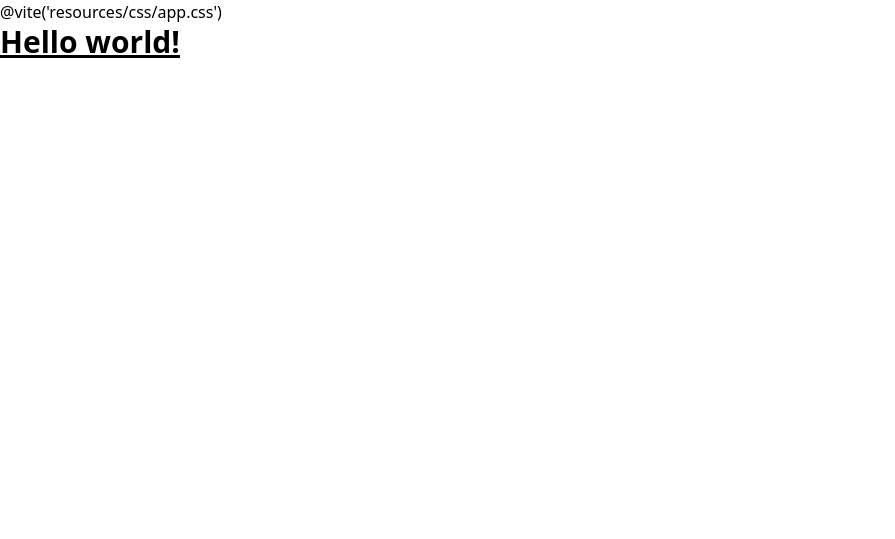
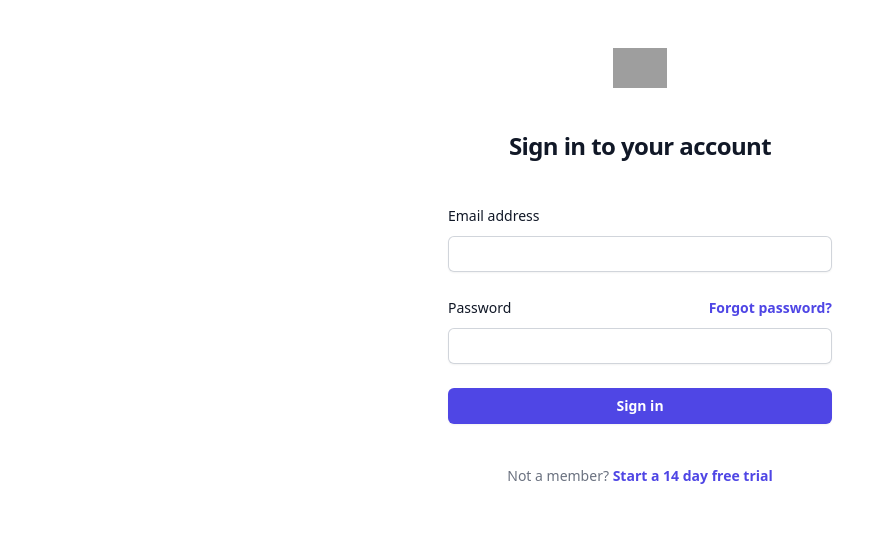
Before and after one commit to ChandraTERA/RencanaGit, a plain HTML site: page index.html in a window 1280 px wide. Shown: the whole page, without its empty margins (0-895 px from the left). Drawn offline with nearby package versions, Linux system fonts and the light colour scheme; grey boxes are pictures that could not be loaded.

Commit message:
Membuat file index dengan menggunakan tailwindcss

````diff
--- a/index.html
+++ b/index.html
@@ -3,13 +3,74 @@
 <head>
   <meta charset="UTF-8">
   <meta name="viewport" content="width=device-width, initial-scale=1.0">
-  @vite('resources/css/app.css')
-  <link rel="stylesheet" href="output.css" type="text/css">
+  <!-- @vite('css/app.css') -->
+  <link rel="stylesheet" href="./css/output.css" type="text/css">
+  <link href="./output.css" rel="stylesheet">
   <script src="https://cdn.tailwindcss.com"></script>
 </head>
 <body>
-  <h1 class="text-3xl font-bold underline">
-    Hello world!
-  </h1>
+
+  <!--
+  This example requires some changes to your config:
+
+  ```
+  // tailwind.config.js
+  module.exports = {
+    // ...
+    plugins: [
+      // ...
+      require('@tailwindcss/forms'),
+    ],
+  }
+  ```
+-->
+<!--
+  This example requires updating your template:
+
+  ```
+  <html class="h-full bg-white">
+  <body class="h-full">
+  ```
+-->
+<div class="flex min-h-full flex-col justify-center px-6 py-12 lg:px-8">
+  <div class="sm:mx-auto sm:w-full sm:max-w-sm">
+    <img class="mx-auto h-10 w-auto" src="https://tailwindui.com/img/logos/mark.svg?color=indigo&shade=600" alt="Your Company">
+    <h2 class="mt-10 text-center text-2xl font-bold leading-9 tracking-tight text-gray-900">Sign in to your account</h2>
+  </div>
+
+  <div class="mt-10 sm:mx-auto sm:w-full sm:max-w-sm">
+    <form class="space-y-6" action="#" method="POST">
+      <div>
+        <label for="email" class="block text-sm font-medium leading-6 text-gray-900">Email address</label>
+        <div class="mt-2">
+          <input id="email" name="email" type="email" autocomplete="email" required class="block w-full rounded-md border-0 py-1.5 text-gray-900 shadow-sm ring-1 ring-inset ring-gray-300 placeholder:text-gray-400 focus:ring-2 focus:ring-inset focus:ring-indigo-600 sm:text-sm sm:leading-6">
+        </div>
+      </div>
+
+      <div>
+        <div class="flex items-center justify-between">
+          <label for="password" class="block text-sm font-medium leading-6 text-gray-900">Password</label>
+          <div class="text-sm">
+            <a href="#" class="font-semibold text-indigo-600 hover:text-indigo-500">Forgot password?</a>
+          </div>
+        </div>
+        <div class="mt-2">
+          <input id="password" name="password" type="password" autocomplete="current-password" required class="block w-full rounded-md border-0 py-1.5 text-gray-900 shadow-sm ring-1 ring-inset ring-gray-300 placeholder:text-gray-400 focus:ring-2 focus:ring-inset focus:ring-indigo-600 sm:text-sm sm:leading-6">
+        </div>
+      </div>
+
+      <div>
+        <button type="submit" class="flex w-full justify-center rounded-md bg-indigo-600 px-3 py-1.5 text-sm font-semibold leading-6 text-white shadow-sm hover:bg-indigo-500 focus-visible:outline focus-visible:outline-2 focus-visible:outline-offset-2 focus-visible:outline-indigo-600">Sign in</button>
+      </div>
+    </form>
+
+    <p class="mt-10 text-center text-sm text-gray-500">
+      Not a member?
+      <a href="#" class="font-semibold leading-6 text-indigo-600 hover:text-indigo-500">Start a 14 day free trial</a>
+    </p>
+  </div>
+</div>
+
+
 </body>
 </html>
````
